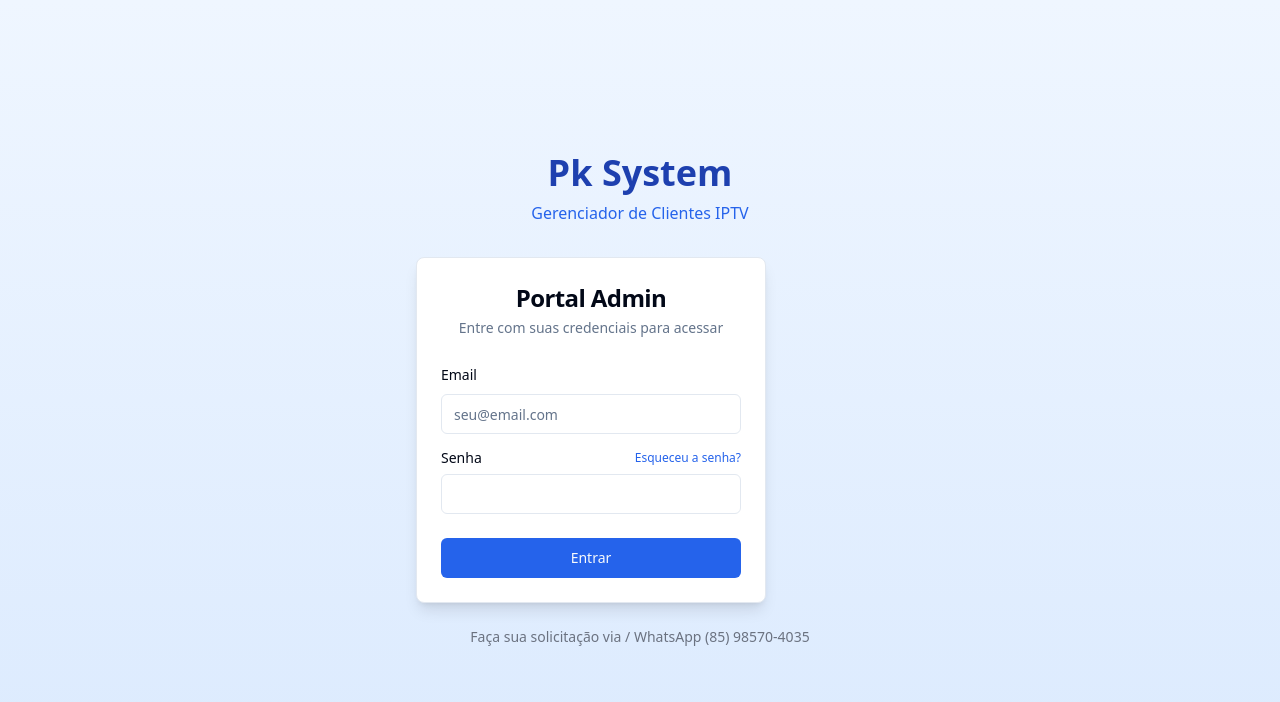
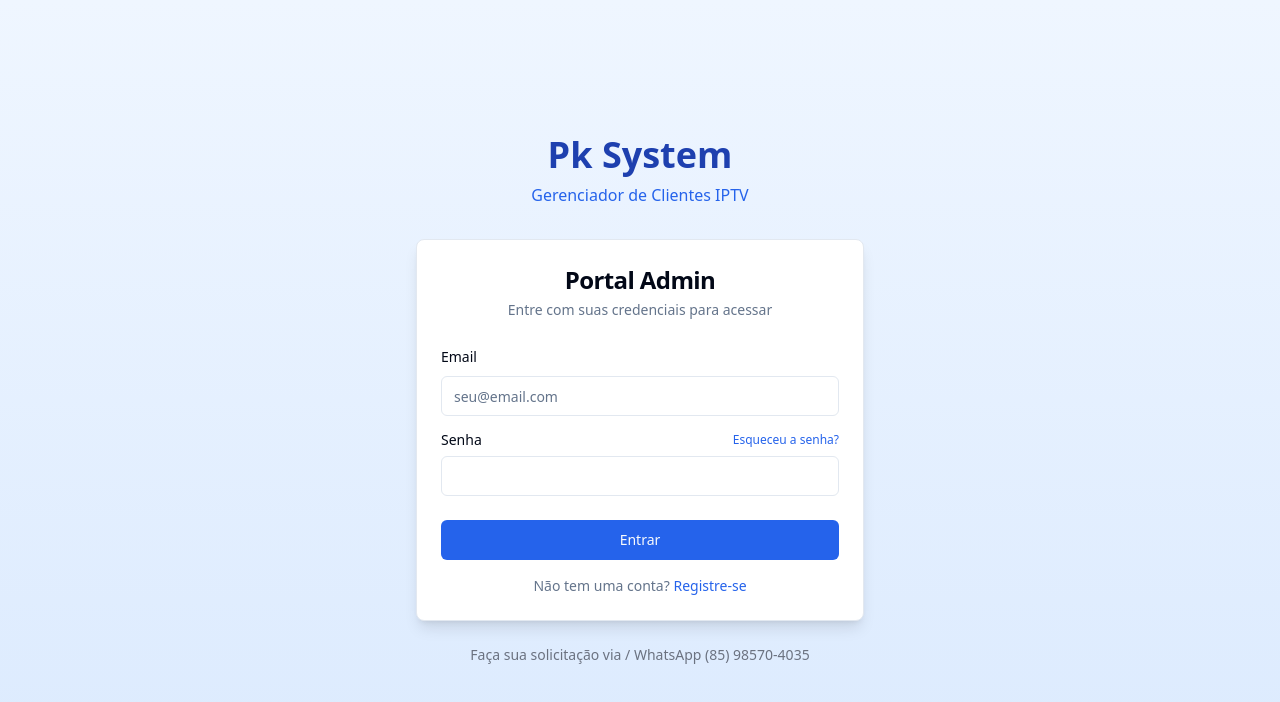
Before and after one commit to nakaminha/client-dashboard-pulse, a React (Vite) app: page /login in a window 1280 px wide. Shown: the top 702 px of the page. Built offline with nearby package versions, Linux system fonts and the light colour scheme.

Commit message:
Fix: Login page layout and registration link
- Center the login panel.
- Add the "Register" link.

```diff
--- a/src/components/auth/LoginForm.tsx
+++ b/src/components/auth/LoginForm.tsx
@@ -5,6 +5,7 @@ import { Input } from '@/components/ui/input';
 import { Card, CardContent, CardDescription, CardFooter, CardHeader, CardTitle } from '@/components/ui/card';
 import { Label } from '@/components/ui/label';
 import { useAuth } from '@/contexts/AuthContext';
+import { Link } from 'react-router-dom';
 
 const LoginForm = () => {
   const [email, setEmail] = useState('');
@@ -24,7 +25,7 @@ const LoginForm = () => {
   };
 
   return (
-    <Card className="w-[350px] shadow-lg">
+    <Card className="w-full shadow-lg">
       <CardHeader className="space-y-1">
         <CardTitle className="text-2xl font-bold text-center">Portal Admin</CardTitle>
         <CardDescription className="text-center">
@@ -60,7 +61,7 @@ const LoginForm = () => {
             />
           </div>
         </CardContent>
-        <CardFooter>
+        <CardFooter className="flex flex-col space-y-2">
           <Button
             type="submit"
             className="w-full bg-azul-600 hover:bg-azul-700"
@@ -68,6 +69,14 @@ const LoginForm = () => {
           >
             {isLoading ? 'Entrando...' : 'Entrar'}
           </Button>
+          <div className="text-center w-full pt-2">
+            <p className="text-sm text-muted-foreground">
+              Não tem uma conta?{' '}
+              <Link to="/register" className="text-azul-600 hover:underline">
+                Registre-se
+              </Link>
+            </p>
+          </div>
         </CardFooter>
       </form>
     </Card>
--- a/src/pages/Login.tsx
+++ b/src/pages/Login.tsx
@@ -17,7 +17,7 @@ const Login = () => {
 
   return (
     <div className="min-h-screen bg-gradient-to-b from-azul-50 to-azul-100 flex items-center justify-center p-4">
-      <div className="w-full max-w-md">
+      <div className="w-full max-w-md flex flex-col items-center">
         <div className="mb-8 text-center">
           <h1 className="text-4xl font-bold text-azul-800">Pk System</h1>
           <p className="text-azul-600 mt-2">Gerenciador de Clientes IPTV</p>
```
